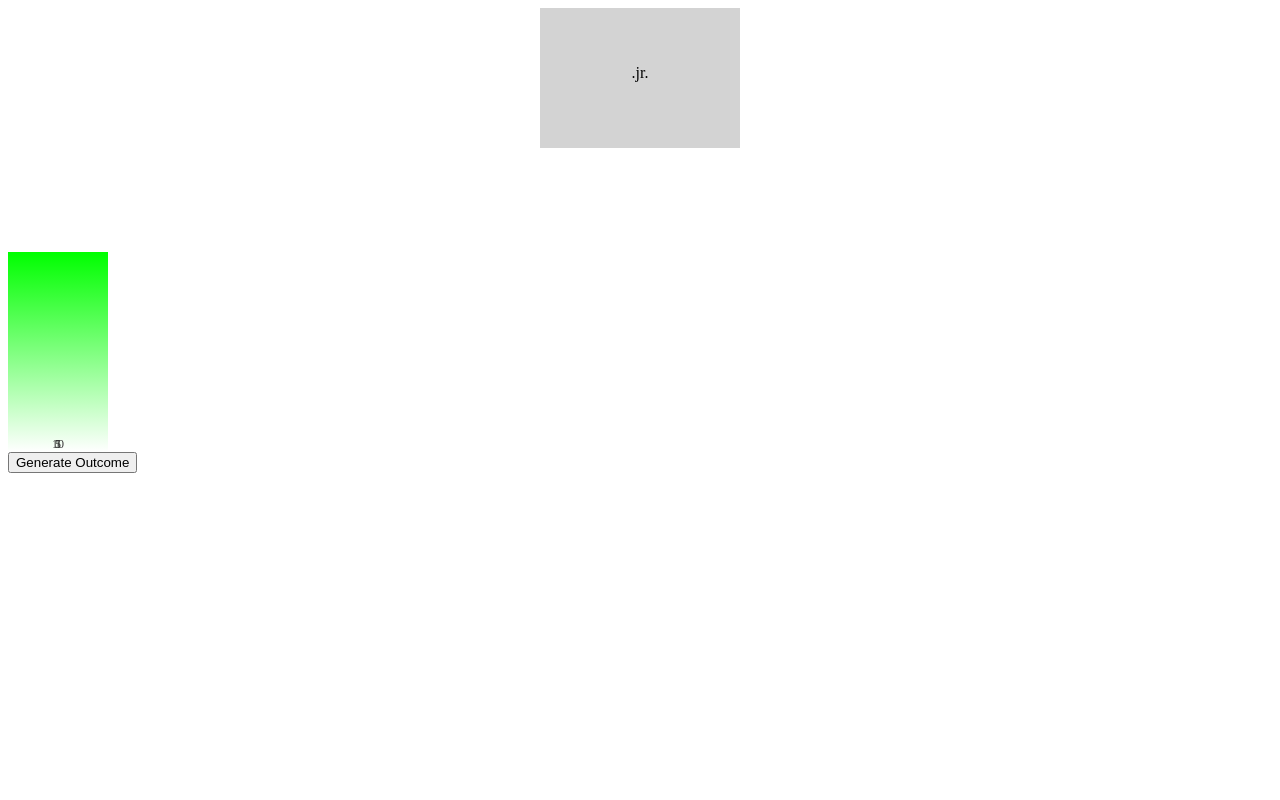
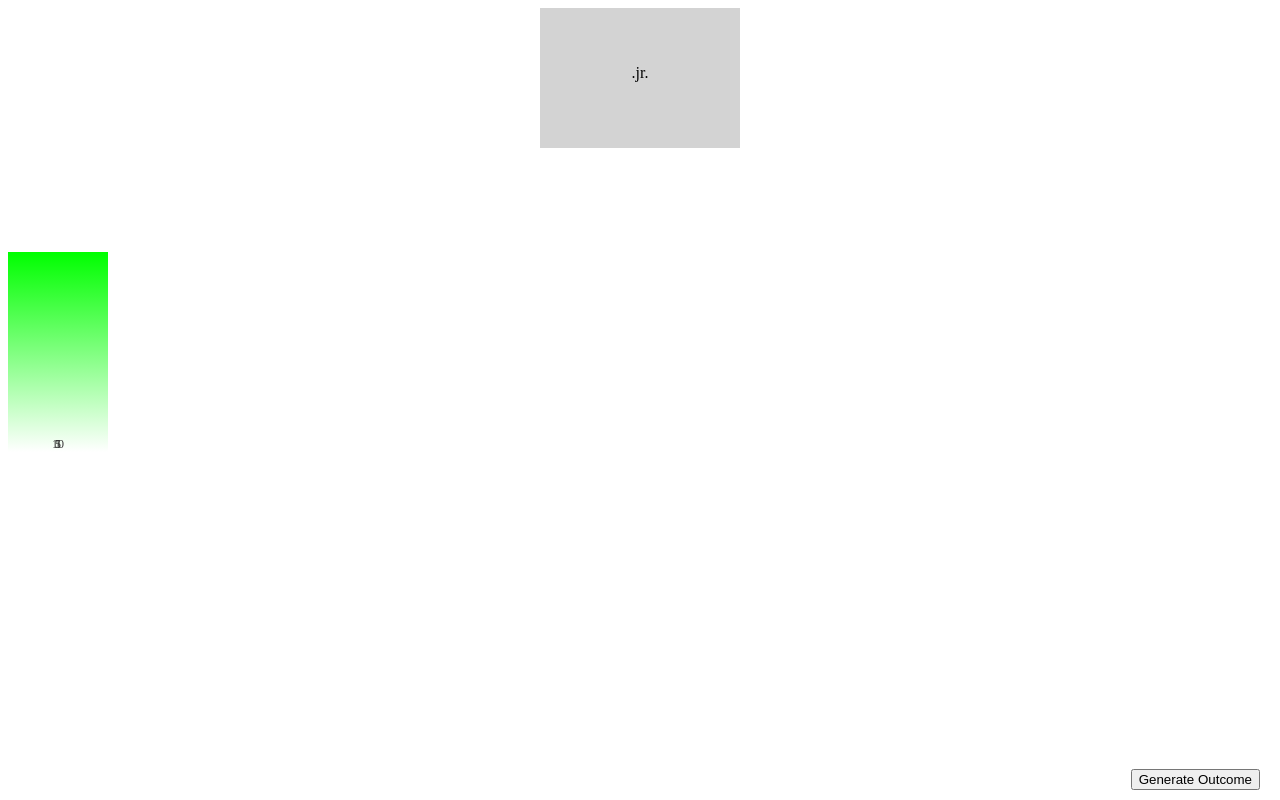
Before and after one commit to jrxxyy/jrxxyy.github.io, a plain HTML site: page index.html in a window 1280 px wide. Drawn offline with Linux system fonts and the light colour scheme.

Commit message:
Update index.html

```diff
--- a/index.html
+++ b/index.html
@@ -29,6 +29,13 @@
             font-size: 12px;
             color: #333;
         }
+
+                /* Adjust the generator button position */
+        .generator-button {
+            position: absolute;
+            bottom: 10px; /* Adjust this value as needed */
+            right: 20px; /* Adjust this value as needed */
+        }
     </style>
 </head>
 <body>
@@ -47,8 +54,8 @@
         <!-- ... Repeat for numbers 4 to 10 ... -->
     </div>
 
-        <!-- Generator code -->
-    <button onclick="getRandomOutcome()">Generate Outcome</button>
+    <!-- Generator button -->
+    <button class="generator-button" onclick="getRandomOutcome()">Generate Outcome</button>
     <div id="output"></div>
 
     <script>
```
